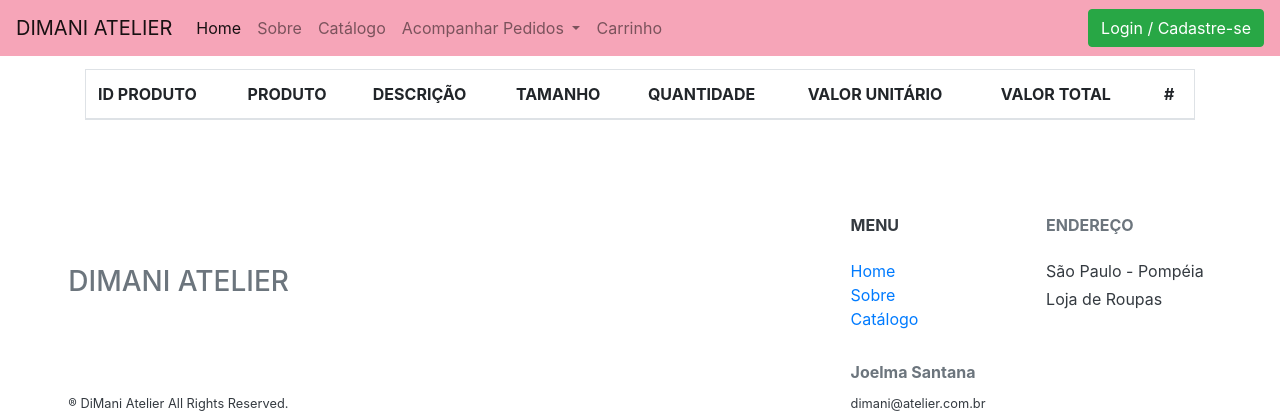
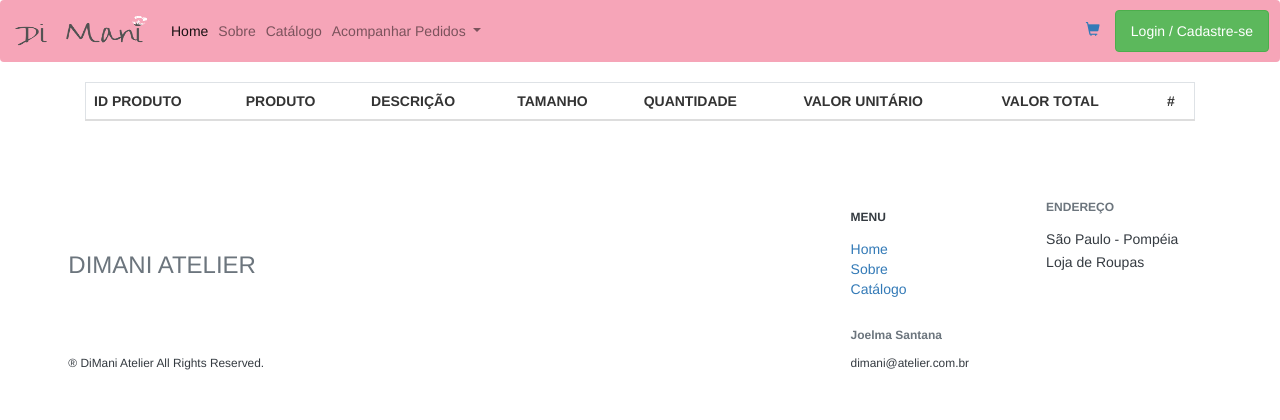
Before and after one commit to v-santana/DIMANI, a Flask app: page /carrinho in a window 1280 px wide. Shown: the top 420 px of the page. Run offline with Flask 2, Linux system fonts and the light colour scheme; lists and menus that the app fills with data are empty; some libraries are stand-ins or nearby versions.

Commit message:
Carrinho e logo da NavBar atualizados

```diff
--- a/templates/head.html
+++ b/templates/head.html
@@ -6,13 +6,19 @@
     <!-- Meta tags Obrigatórias -->
     <meta charset="utf-8">
     <meta name="viewport" content="width=device-width, initial-scale=1, shrink-to-fit=no">
+    <meta name="viewport" content="width=device-width, initial-scale=1">
 
-    <!-- Bootstrap CSS #F6A5B8-->
+    <!-- Bootstrap CSS-->
     <link rel="stylesheet" href="https://stackpath.bootstrapcdn.com/bootstrap/4.1.3/css/bootstrap.min.css" integrity="sha384-MCw98/SFnGE8fJT3GXwEOngsV7Zt27NXFoaoApmYm81iuXoPkFOJwJ8ERdknLPMO" crossorigin="anonymous">
     <link rel="shortcut icon" href="/static/images/favicon.ico" />
+    <link rel="stylesheet" href="https://maxcdn.bootstrapcdn.com/bootstrap/3.4.0/css/bootstrap.min.css">
+    <script src="https://ajax.googleapis.com/ajax/libs/jquery/3.5.1/jquery.min.js"></script>
+    <script src="https://maxcdn.bootstrapcdn.com/bootstrap/3.4.0/js/bootstrap.min.js"></script>
 
   <nav class="navbar sticky-top navbar-expand-lg navbar-light" style="background-color: #F6A5B8;">
-    <a class="navbar-brand" href="/home">DIMANI ATELIER</a>
+    <a class="navbar-left" href="/home">
+      <img src="/static/images/LOGO_NAVBAR.PNG" alt="logo da navbar dimani" height="35" width="140">
+    </a>
     <button class="navbar-toggler" type="button" data-toggle="collapse" data-target="#navbarNav" aria-controls="navbarNav" aria-expanded="false" aria-label="Alterna navegação">
       <span class="navbar-toggler-icon"></span>
     </button>
@@ -36,12 +42,14 @@
             <a class="dropdown-item" href="#">Trocas</a>
             <a class="dropdown-item" href="#">Devoluções</a>
           </div>
-          <li class="nav-item">
-            <a class="nav-link" href="/carrinho">Carrinho</a>
-          </li>
       </ul>
     </div>
       <ul class="nav justify-content-end">
+        <li class="nav-item">
+          <a href="/carrinho">
+            <span class="glyphicon glyphicon-shopping-cart"></span>
+          </a>
+        </li>
         <li class="nav-item">
           <a class="btn btn-success" href="/login" >Login / Cadastre-se</a>
         </li>
```
Also changed, not shown: static/images/LOGO_NAVBAR.PNG (added), 2 other files.
